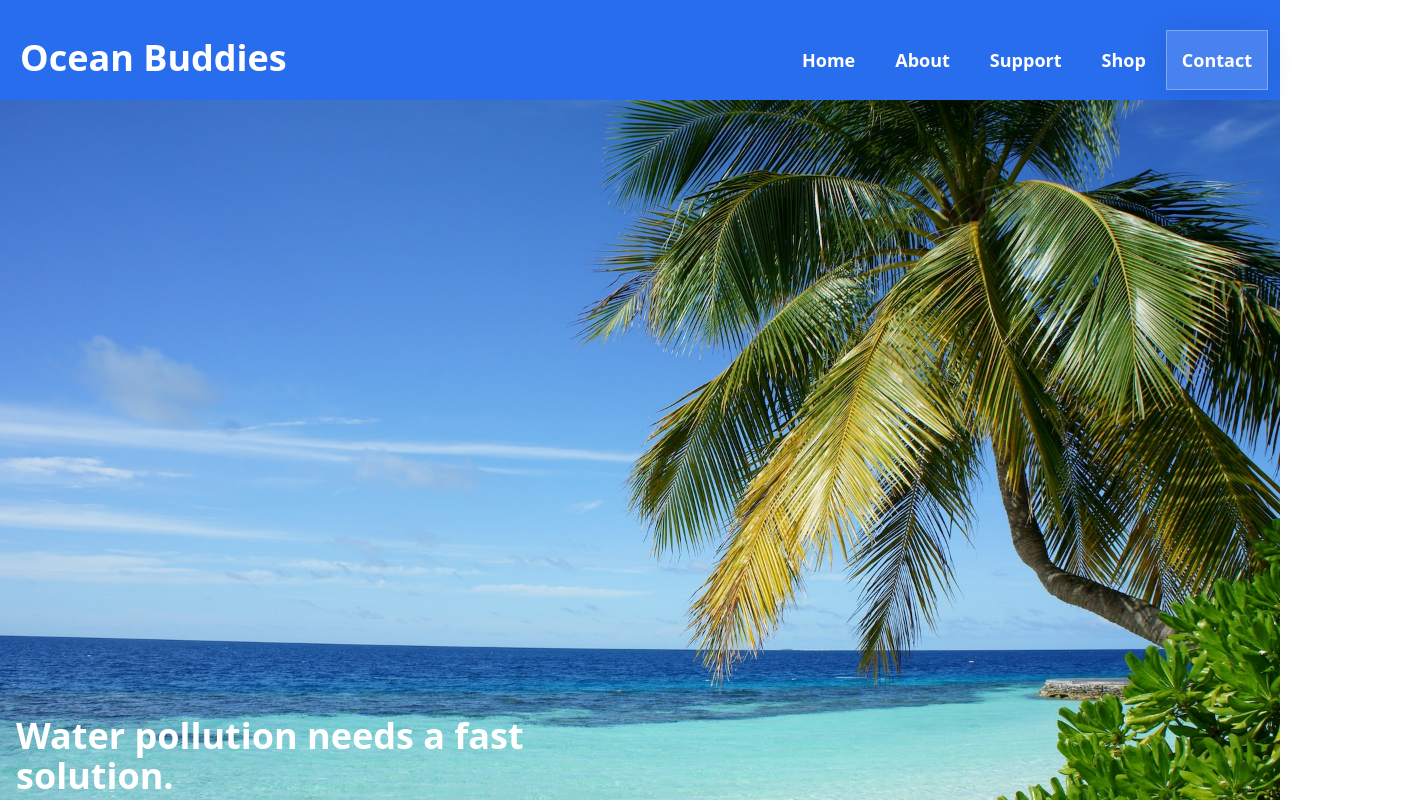
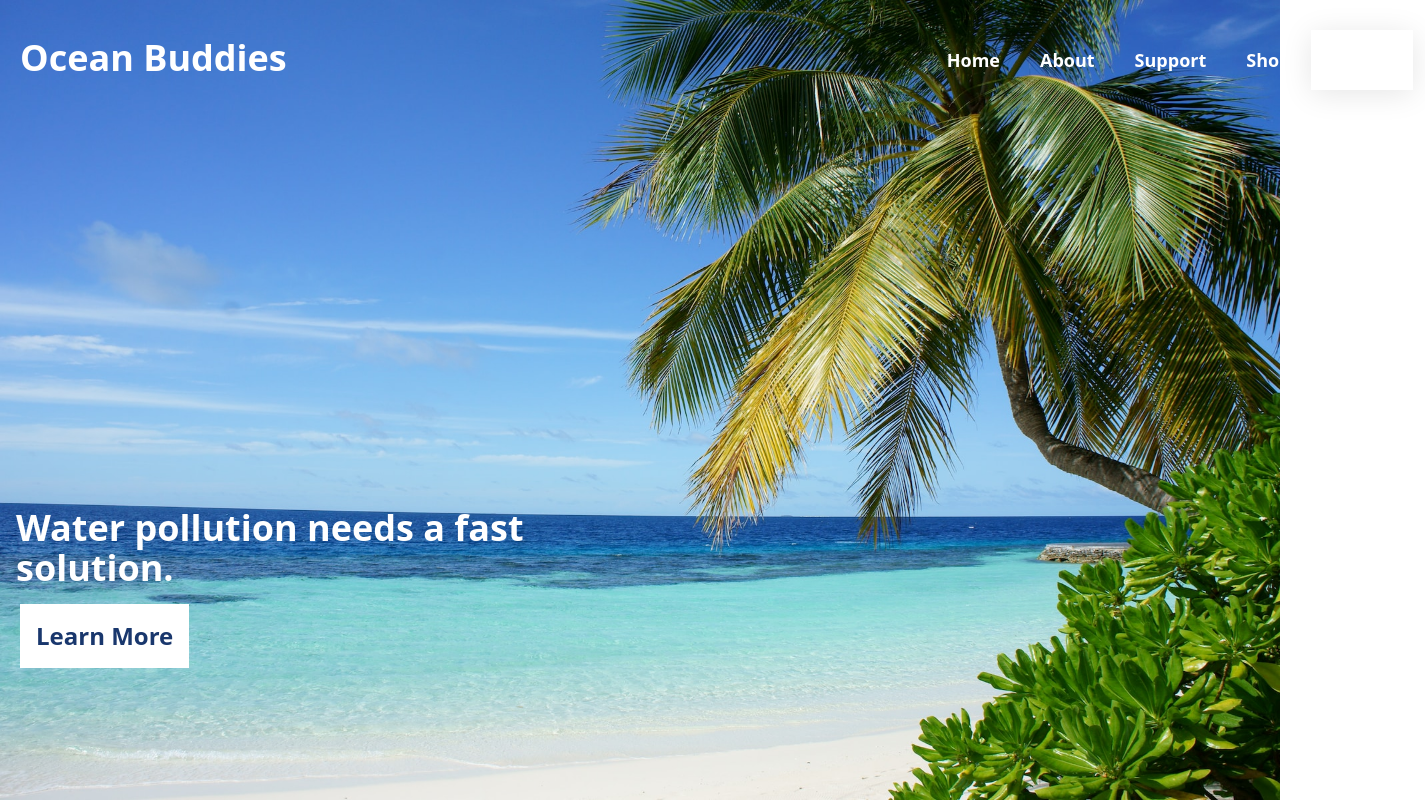
Before and after one commit to Oceans-4/Ocean-App, a React (Create React App) app in the folder client/: page / in a window 1280 px wide. Shown: the top 800 px of the page, 1425 px wide, since content can reach past the window. Built offline with nearby package versions, Linux system fonts and the light colour scheme.

Commit message:
adjusted header and styled images to fit screen

```diff
--- a/client/src/components/aboutComponents/About.js
+++ b/client/src/components/aboutComponents/About.js
@@ -29,7 +29,7 @@ const About = () => {
   ];
   return (
     <>
-      <img src={beachside} />
+      <img style={{ height: "800px", width: "100%" }} src={beachside} />
       <section className="flex flex-wrap justify-center mb-40">
         {datas.map((data) => (
           <div className="w-1/4 max-md:w-full m-5">
--- a/client/src/components/headerComponents/Header.module.css
+++ b/client/src/components/headerComponents/Header.module.css
@@ -1,8 +1,6 @@
 .header {
-  position: relative;
+  position: absolute;
   display: flex;
-  flex-direction: row;
-  justify-content: space-between;
-  background-color: #286ded;
   padding: 10px 0;
+  z-index: 1;
 }
--- a/client/src/components/homeComponents/Home.js
+++ b/client/src/components/homeComponents/Home.js
@@ -7,8 +7,8 @@ const Home = () => {
   return (
     <>
       <div className="relative">
-        <img src={homePagePhoto} />
-        <div className="absolute bottom-14 right-2/4">
+        <img style={{"height":"800px", "width": "100%"}} src={homePagePhoto} />
+        <div className="absolute bottom-28 right-2/4">
           <h1 className="text-white  p-4 text-4xl font-bold">Water pollution needs a fast solution.</h1>
           <Link to="/about">
             <button className="bg-white text-[#19376D] bottom-14 left-5 mb-5 ml-5 p-4 text-2xl font-bold">Learn More</button>
--- a/client/src/components/navComponents/Nav.js
+++ b/client/src/components/navComponents/Nav.js
@@ -2,6 +2,7 @@ import classes from "./Nav.module.css";
 import { Link } from "react-router-dom";
 const Nav = () => {
   return (
+    <div className="absolute left-full pl-96 ml-56">
       <ul className="flex flex-row px-3 text-white pt-5  text-lg font-bold items-center">
         <li className="px-5">
           <Link to="/">
@@ -22,6 +23,7 @@ const Nav = () => {
         <li className="px-5">Shop</li>
         <li className={classes.glass}>Contact</li>
       </ul>
+    </div>
   );
 };
 
--- a/client/src/components/supportComponent/SupportPage.css
+++ b/client/src/components/supportComponent/SupportPage.css
@@ -1,6 +1,6 @@
 * {
-    margin: 0;
-    padding: 0;
+  margin: 0;
+  padding: 0;
 }
 
 .glass {
@@ -9,7 +9,7 @@
   box-shadow: 0 4px 30px rgba(0, 0, 0, 0.1);
   backdrop-filter: blur(15px);
   -webkit-backdrop-filter: blur(5.9px);
-  border: 1px solid rgba(255, 255, 255, 0.32);
+  border: 1px solid rgba(255, 255, 255, 0.45);
 }
 
 .background-image {
--- a/client/src/components/supportComponent/SupportPage.js
+++ b/client/src/components/supportComponent/SupportPage.js
@@ -55,7 +55,7 @@ const SupportPage = () => {
   return (
     <div className="background-image mb-6">
       <div className="flex flex-wrap justify-center pt-10 pb-24">
-        <div className="w-5/12 max-lg:w-9/12 max-sm:w-11/12 mx-7 pt-8 glass">
+        <div className="w-5/12 max-lg:w-9/12 max-sm:w-11/12 mx-7 pt-8 mt-20  glass">
           <h1 className="text-center text-4xl font-bold text-[#0B2447]">Donation</h1>
           <section className="flex justify-center pt-4">
             <div className="flex">
@@ -87,7 +87,7 @@ const SupportPage = () => {
           </div>
         </div>
         {/* Volunteer Form */}
-        <div className="w-5/12 max-lg:w-9/12 max-sm:w-11/12  mx-7 py-8 glass">
+        <div className="w-5/12 max-lg:w-9/12 max-sm:w-11/12 mt-20 mx-7 py-8 glass">
           <h1 className="text-center text-4xl font-bold text-[#0B2447]">Volunteer</h1>
           <p className="m-10 py-8 text-center text-[#0B2447] font-bold text-lg">
             Volunteering for ocean preservation is an essential step towards protecting our planet's marine life and maintaining a healthy ecosystem. By dedicating our time and energy to ocean conservation efforts, we can contribute to cleaning up the ocean and preventing further pollution. Volunteering opportunities can involve participating in beach cleanups, monitoring marine wildlife, and raising awareness about the importance of ocean preservation. As a volunteer, we can learn about the
```
Lines whose indentation alone changed are shown as unchanged.
